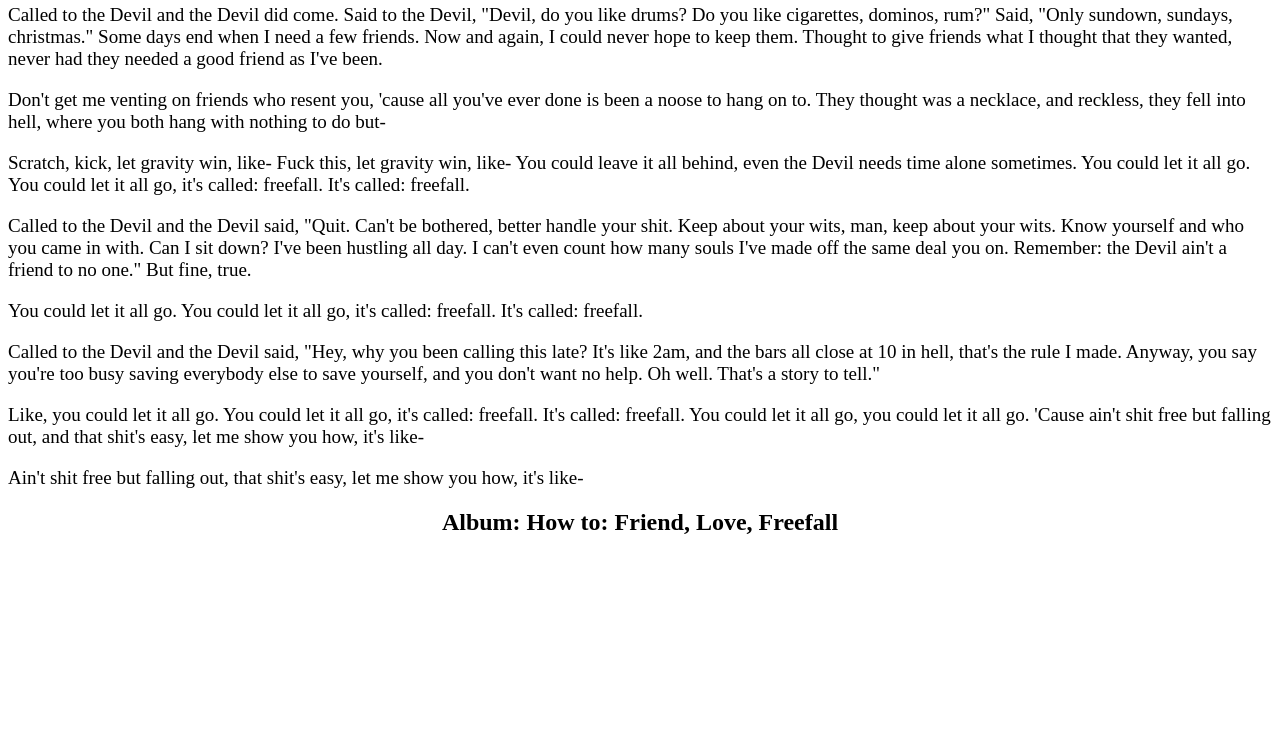
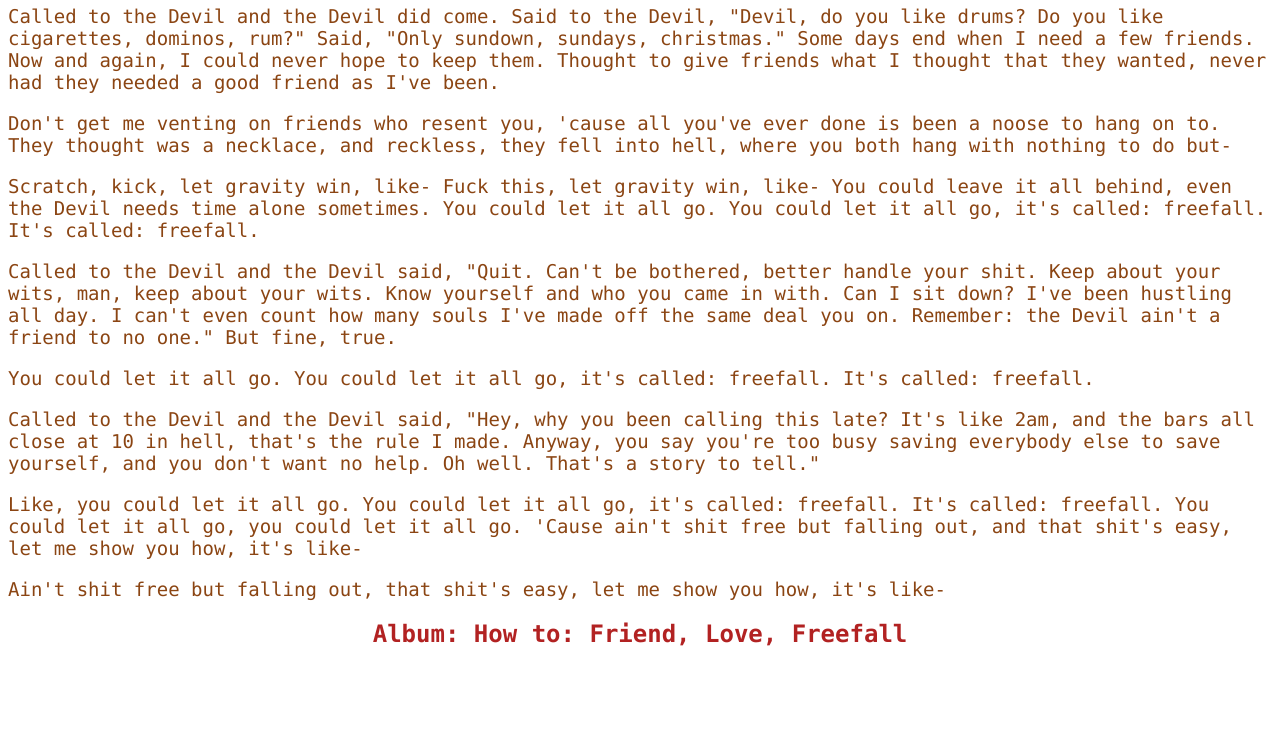
Before and after one commit to mgabim/progweb, a plain HTML site: page index2.html in a window 1280 px wide. Shown: the part 62-800 px from the top of the page. Drawn offline with Linux system fonts and the light colour scheme.

Commit message:
Update index2.html

```diff
--- a/index2.html
+++ b/index2.html
@@ -1,7 +1,7 @@
 <html>
 	<head>
 		<title>gmm</title>
-		<link rel="stylesheet" href="styleindex2.css">
+		<link rel="stylesheet" href="index2externo.css">
 		<style>
 		p { font-size: 19px; }
 		</style>
```
